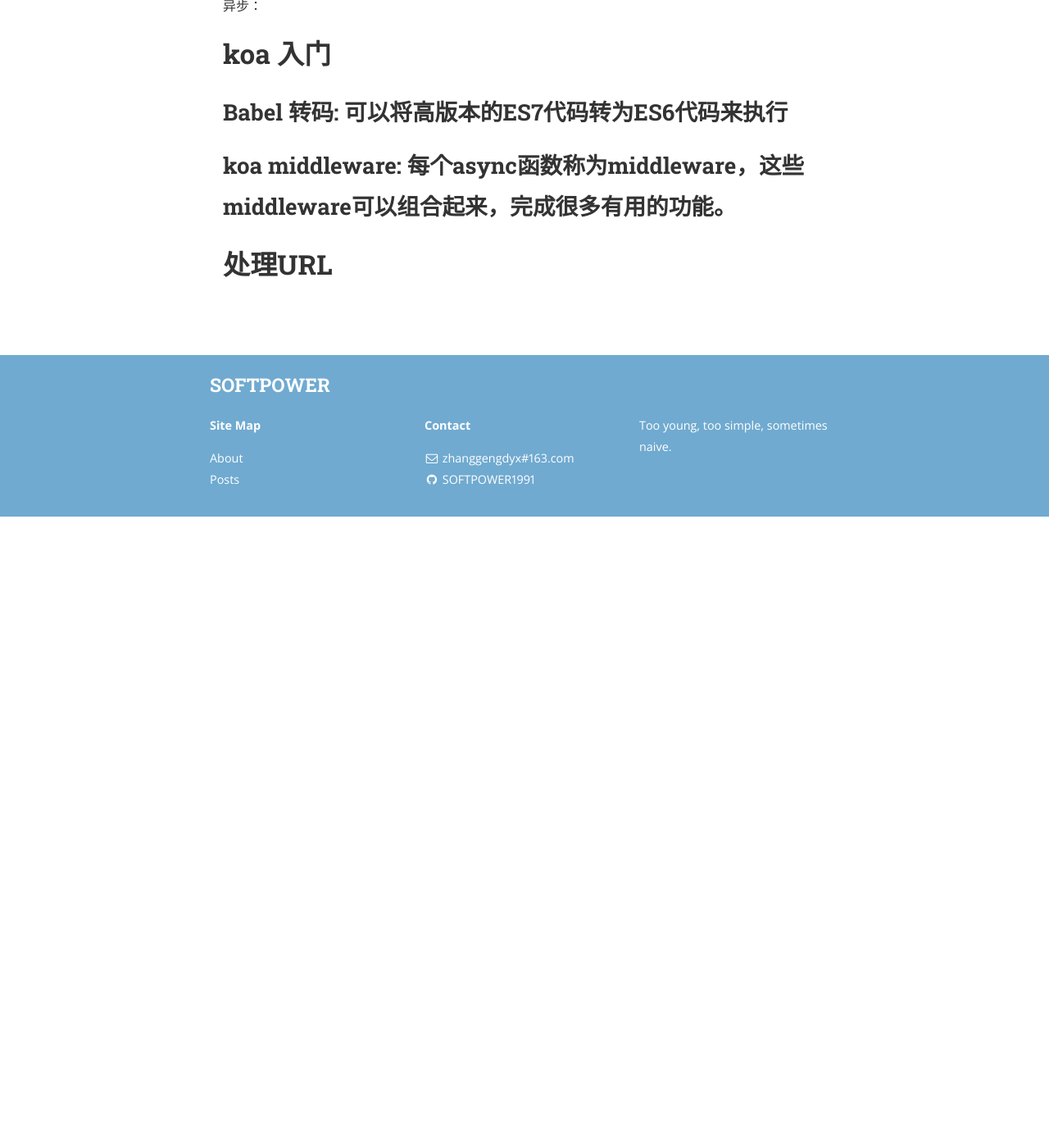
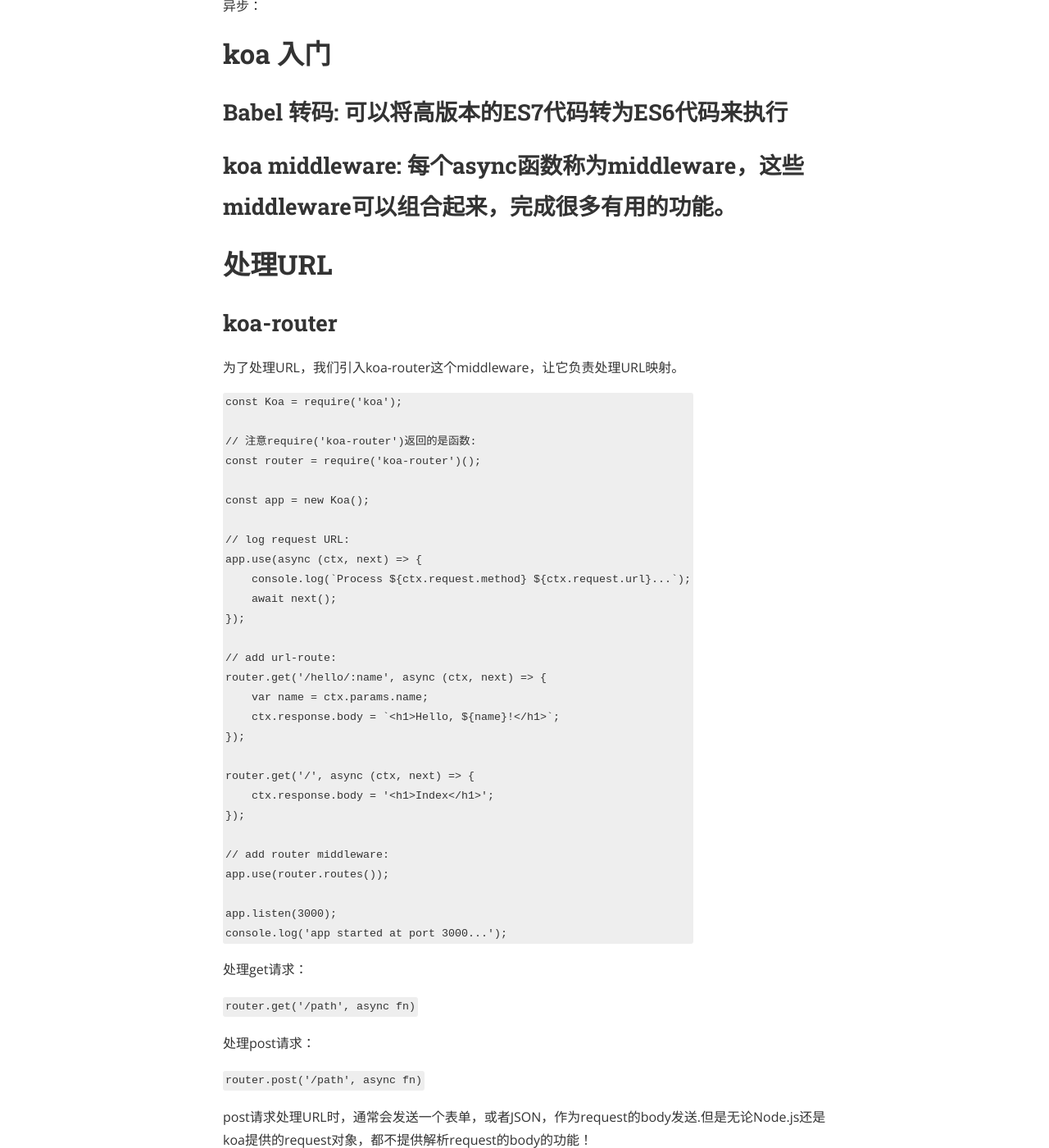
Before and after one commit to SOFTPOWER1991/SOFTPOWER1991.github.io, a Jekyll site: the page built from _posts/2016-08-26-Web开发.markdown, in a window 1280 px wide and 1400 px high, scrolled down 746 px. Shown: the whole window at 82% size. Built offline with Jekyll 4.4.1, drawn with Linux system fonts in a browser that asks for light colours; nearby versions of some CDN libraries; a style sheet for code colours, icons or effects is not loaded; before the commit the page ends 1376 px from its top, so only the background shows below that; some of the changed text lies outside the part shown.

Commit message:
add a new post about handler URL

````diff
--- a/_posts/2016-08-26-Web开发.markdown
+++ b/_posts/2016-08-26-Web开发.markdown
@@ -28,3 +28,62 @@
 
 
 # 处理URL
+
+## koa-router
+
+为了处理URL，我们引入koa-router这个middleware，让它负责处理URL映射。
+
+```
+const Koa = require('koa');
+
+// 注意require('koa-router')返回的是函数:
+const router = require('koa-router')();
+
+const app = new Koa();
+
+// log request URL:
+app.use(async (ctx, next) => {
+    console.log(`Process ${ctx.request.method} ${ctx.request.url}...`);
+    await next();
+});
+
+// add url-route:
+router.get('/hello/:name', async (ctx, next) => {
+    var name = ctx.params.name;
+    ctx.response.body = `<h1>Hello, ${name}!</h1>`;
+});
+
+router.get('/', async (ctx, next) => {
+    ctx.response.body = '<h1>Index</h1>';
+});
+
+// add router middleware:
+app.use(router.routes());
+
+app.listen(3000);
+console.log('app started at port 3000...');
+```
+
+
+处理get请求：
+
+```
+router.get('/path', async fn)
+```
+
+处理post请求：
+
+```
+router.post('/path', async fn)
+```
+
+post请求处理URL时，通常会发送一个表单，或者JSON，作为request的body发送.但是无论Node.js还是koa提供的request对象，都不提供解析request的body的功能！
+
+需要借助middleware来解析原始request请求，然后，把解析后的参数，绑定到ctx.request.body中。
+
+```
+"koa-bodyparser": "3.2.0"
+```
+代码重构：
+
+所有处理URL的函数按功能组存放在controllers目录。
````
